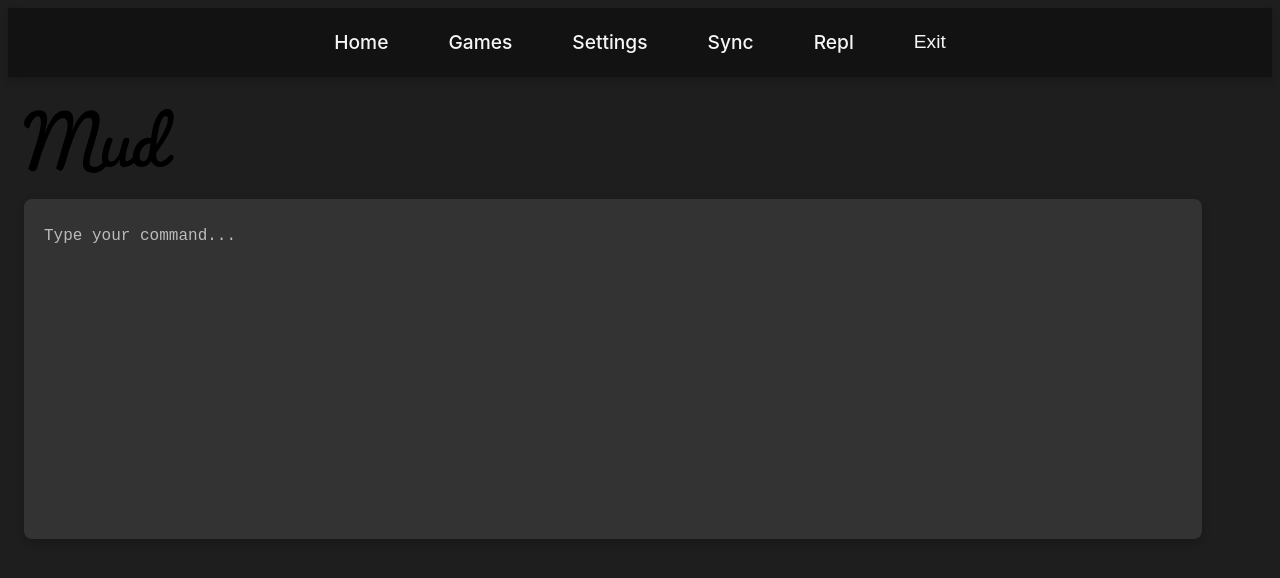
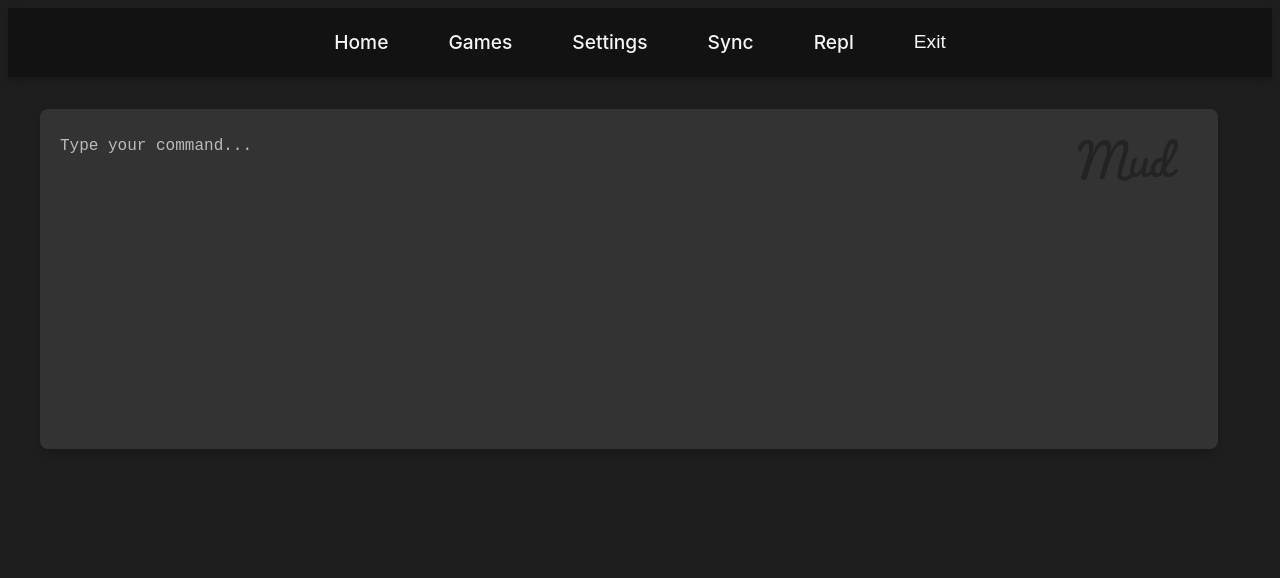
Before and after one commit to nickheyer/Mud, a SvelteKit app: page /repl in a window 1280 px wide. Shown: the top 578 px of the page. Built offline with nearby package versions, Linux system fonts and the light colour scheme.

Commit message:
Styling of repl complete

```diff
--- a/package.json
+++ b/package.json
@@ -11,7 +11,7 @@
     "check:watch": "svelte-kit sync && svelte-check --tsconfig ./jsconfig.json --watch",
     "tauri": "tauri",
     "dev-build": "NO_STRIP=true tauri build",
-    "start": "rm -rf \"/home/nick/.cache/mud\" && tauri dev"
+    "start": "rm -rf \"~/.cache/mud\" && tauri dev"
   },
   "license": "MIT",
   "dependencies": {
--- a/src-tauri/tauri.conf.json
+++ b/src-tauri/tauri.conf.json
@@ -13,9 +13,9 @@
       {
         "label": "main",
         "title": "mud",
-        "width": 800,
-        "height": 600,
-        "visible": true
+        "width": 1080,
+        "height": 900,
+        "resizable": false
       }
     ],
     "security": {
--- a/src/components/terminal.svelte
+++ b/src/components/terminal.svelte
@@ -23,7 +23,7 @@
             currentInput = "";
         }
         autoSizeTextarea();
-    }
+  }
 
   // Keypress event handler for the terminal
   function handleKeyPress(event) {
@@ -67,17 +67,35 @@
     }
   }
 
+  // Focus terminal, used on load and mouseover
+  function focusInput() {
+    const terminalDiv = document.getElementById("term-input");
+    terminalDiv.focus();
+  }
+
   // Watch `currentInput` and adjust the textarea size accordingly
   $: {
     autoSizeTextarea();
   }
+
+  onMount(async () => {
+    focusInput()
+  });
 </script>
 
 <div class="container">
-  <img src="/Mud_512x218_txt_blk.svg" alt="Mud Text Logo" class="logo" />
+
 
   <!-- Terminal Interface -->
-  <div id="terminal" class="repl-interface">
+  <div
+    id="terminal"
+    class="repl-interface"
+    on:mouseover={focusInput}
+    on:focus={null}
+    on:blur={null}
+    role="group"
+  >
+    <img src="/Mud_512x218_txt_blk.svg" alt="Mud Text Logo" class="mud-overlay" />
     <pre>{fullTerminalContent}</pre>
     <label for="term-input" style="display: none;">Input:</label>
     <input
@@ -92,16 +110,21 @@
 
 <style>
   .container {
+    position: relative;
     max-width: 90%;
-    margin: 0;
-    padding: 2rem 1rem;
+    margin: 2rem 2rem;
     text-align: start;
+
   }
 
-  .logo {
-    width: 150px;
+  .mud-overlay {
+    position: absolute;
+    top: 30px;
+    right: 0px;
+    width: 100px;
     height: auto;
-    margin-bottom: 20px;
+    opacity: 0.3;
+    pointer-events: none;
   }
 
   .repl-interface {
@@ -114,7 +137,7 @@
     font-family: monospace;
     white-space: pre-wrap;
     min-height: 300px;
-    max-height: 500px;
+    max-height: 650px;
     display: flex;
     overflow-y: scroll;
     width: 100%;
@@ -131,8 +154,8 @@
     font-family: monospace;
     padding: 0;
     margin-top: 5px;
-    font-size: 1rem !important; /* Match the font size with <pre> and terminal content */
-    line-height: 1.5 !important; /* Adjust line-height for better readability */
+    font-size: 1rem !important;
+    line-height: 1.5 !important;
     resize: horizontal;
   }
 
@@ -142,7 +165,7 @@
 
   pre {
     margin: 0;
-    font-size: 1rem; /* Match the font size with textarea */
-    line-height: 1.5; /* Adjust line-height for better readability */
+    font-size: 1rem;
+    line-height: 1.5;
   }
 </style>
--- a/src/routes/+layout.svelte
+++ b/src/routes/+layout.svelte
@@ -1,5 +1,6 @@
 <script>
     import { exit } from "@tauri-apps/plugin-process";
+    import './global.css';
 
     async function handleExit(event) {
         event.preventDefault();
@@ -19,100 +20,3 @@
 </nav>
 
 <slot></slot>
-
-<style>
-    :root {
-        font-family: "Inter", "Avenir", "Helvetica", "Arial", sans-serif;
-        font-size: 16px;
-        line-height: 1.5;
-        color: #f6f6f6;
-        background-color: #1e1e1e;
-        text-rendering: optimizeLegibility;
-        -webkit-font-smoothing: antialiased;
-        -moz-osx-font-smoothing: grayscale;
-    }
-
-    nav {
-        background-color: #121212;
-        padding: 10px 0;
-        box-shadow: 0 4px 8px rgba(0, 0, 0, 0.2);
-        position: sticky;
-        top: 0;
-        z-index: 10;
-    }
-
-    nav ul {
-        display: flex;
-        justify-content: center;
-        list-style-type: none;
-        margin: 0;
-        padding: 0;
-    }
-
-    nav ul li {
-        margin: 0 15px;
-        display: flex;
-        justify-content: start;
-    }
-
-    nav ul li a,
-    nav ul li .link-button {
-        color: #f6f6f6;
-        text-decoration: none;
-        font-size: 1.2rem;
-        padding: 10px 15px;
-        transition:
-            background-color 0.3s ease,
-            color 0.3s ease;
-    }
-
-    nav ul li a:hover,
-    nav ul li .link-button:hover {
-        background-color: #24c8db;
-        color: #ffffff;
-        border-radius: 5px;
-    }
-
-    .link-button {
-        background: none;
-        border: none;
-        cursor: pointer;
-    }
-
-    button:not(.link-button) {
-        border-radius: 8px;
-        border: 1px solid transparent;
-        padding: 0.8em 1.5em;
-        font-size: 1.1em;
-        font-weight: 600;
-        color: #ffffff;
-        background-color: #24c8db;
-        transition:
-            background-color 0.3s ease,
-            transform 0.2s ease;
-        box-shadow: 0 2px 4px rgba(0, 0, 0, 0.2);
-        cursor: pointer;
-    }
-
-    button:not(.link-button):hover {
-        background-color: #1a9caf;
-        transform: translateY(-2px);
-    }
-
-    button:not(.link-button):active {
-        background-color: #177e92;
-        transform: translateY(0);
-    }
-
-    a,
-    .link-button {
-        font-weight: 500;
-        color: #646cff;
-        text-decoration: inherit;
-    }
-
-    a:hover,
-    .link-button:hover {
-        color: #24c8db;
-    }
-</style>
--- /dev/null
+++ b/src/routes/global.css
@@ -0,0 +1,126 @@
+
+:root {
+    font-family: "Inter", "Avenir", "Helvetica", "Arial", sans-serif;
+    font-size: 16px;
+    line-height: 1.5;
+    color: #f6f6f6;
+    background-color: #1e1e1e;
+    text-rendering: optimizeLegibility;
+    -webkit-font-smoothing: antialiased;
+    -moz-osx-font-smoothing: grayscale;
+}
+
+nav {
+    background-color: #121212;
+    padding: 10px 0;
+    box-shadow: 0 4px 8px rgba(0, 0, 0, 0.2);
+    position: sticky;
+    top: 0;
+    z-index: 10;
+}
+
+nav ul {
+    display: flex;
+    justify-content: center;
+    list-style-type: none;
+    margin: 0;
+    padding: 0;
+}
+
+nav ul li {
+    margin: 0 15px;
+    display: flex;
+    justify-content: start;
+}
+
+nav ul li a,
+nav ul li .link-button {
+    color: #f6f6f6;
+    text-decoration: none;
+    font-size: 1.2rem;
+    padding: 10px 15px;
+    transition:
+        background-color 0.3s ease,
+        color 0.3s ease;
+}
+
+nav ul li a:hover,
+nav ul li .link-button:hover {
+    background-color: #24c8db;
+    color: #ffffff;
+    border-radius: 5px;
+}
+
+.link-button {
+    background: none;
+    border: none;
+    cursor: pointer;
+}
+
+button:not(.link-button) {
+    border-radius: 8px;
+    border: 1px solid transparent;
+    padding: 0.8em 1.5em;
+    font-size: 1.1em;
+    font-weight: 600;
+    color: #ffffff;
+    background-color: #24c8db;
+    transition:
+        background-color 0.3s ease,
+        transform 0.2s ease;
+    box-shadow: 0 2px 4px rgba(0, 0, 0, 0.2);
+    cursor: pointer;
+}
+
+button:not(.link-button):hover {
+    background-color: #1a9caf;
+    transform: translateY(-2px);
+}
+
+button:not(.link-button):active {
+    background-color: #177e92;
+    transform: translateY(0);
+}
+
+a,
+.link-button {
+    font-weight: 500;
+    color: #646cff;
+    text-decoration: inherit;
+}
+
+a:hover,
+.link-button:hover {
+    color: #24c8db;
+}
+
+/* Global styles for all scrollbars */
+::-webkit-scrollbar {
+  width: 8px; /* Set the width of the scrollbar */
+  height: 8px; /* Set the height of the scrollbar */
+}
+
+::-webkit-scrollbar-track {
+  background: #333; /* Set the background color of the scrollbar track */
+  border-radius: 4px; /* Optional: rounded corners for the scrollbar track */
+}
+
+::-webkit-scrollbar-thumb {
+  background-color: #555; /* Set the thumb (scroll handle) color */
+  border-radius: 4px; /* Optional: rounded corners for the scrollbar thumb */
+  border: 2px solid #333; /* Optional: adds space around the thumb */
+}
+
+::-webkit-scrollbar-thumb:hover {
+  background-color: #777; /* Set the thumb color on hover */
+}
+
+::-webkit-scrollbar-corner {
+  background-color: #333; /* Match the background color of the scrollbar track */
+}
+
+/* For Firefox */
+* {
+  scrollbar-width: thin; /* Set scrollbar width to thin */
+  scrollbar-color: #555 #333; /* Thumb color followed by track color */
+}
--- a/src/routes/repl/+page.js
+++ /dev/null
@@ -1,4 +0,0 @@
-/** @type {import('./$types').PageLoad} */
-export function load() {
-    console.log('IDE LOADED!');
-}
```
Also changed, not shown: src/routes/repl/+page.svelte (+0 -70 lines).
